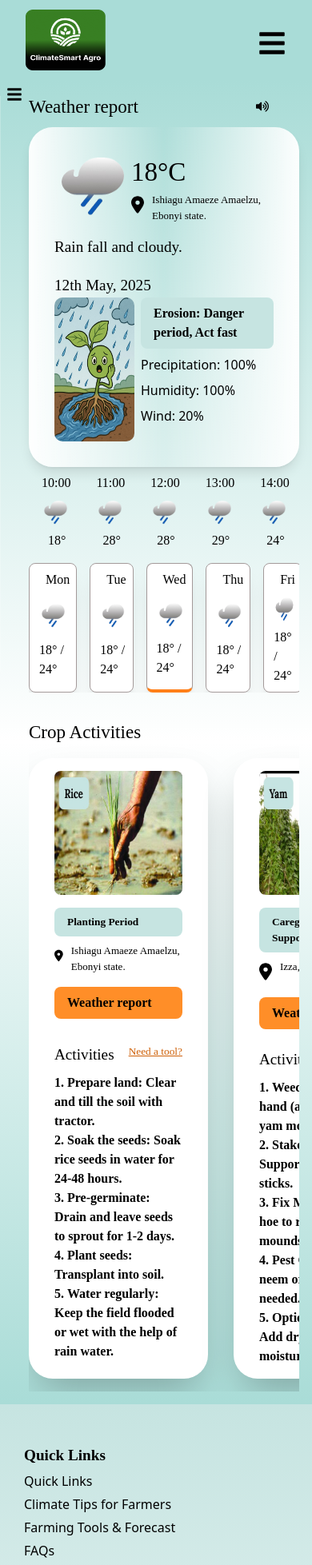
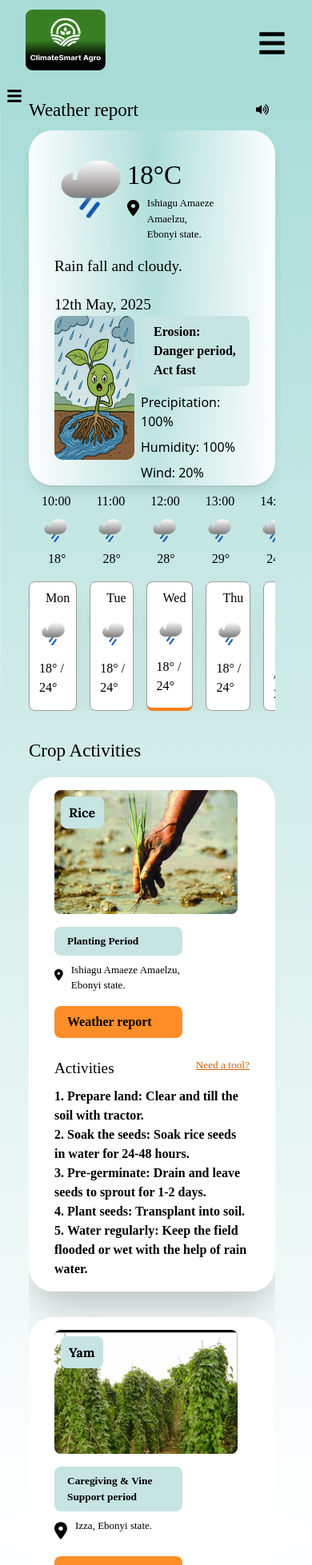
Before and after one commit to meedaah19/agro-smart-climate, a React (Vite) app: page /dashboard in a window 390 px wide. Shown: the top 1957 px of the page at 80% size. Built offline with nearby package versions, Linux system fonts and the light colour scheme.

Commit message:
restructure dashboard to make it responsive

```diff
--- a/src/components/CropActivities.jsx
+++ b/src/components/CropActivities.jsx
@@ -6,11 +6,11 @@ import cassava from '../assets/cassava.jpg';
 
 export default function CropActivities(){
     return(
-         <div className="lg:w-[1020px] h-auto lg:h-[400px] overflow-y overflow-x-auto ">
+         <div className="lg:w-[1020px] w-full h-auto lg:h-[400px] overflow-y overflow-x-auto ">
             <h5 className="font-[Poppins] text-[23.04px] font-[400]"
             >Crop Activities</h5>
 
-            <div className="lg:w-[1020px] h-auto py-[16px] flex gap-[32px] lg:h-[450px]  ">
+            <div className="lg:w-[1020px] w-full h-auto py-[16px] flex lg:flex-row flex-col gap-[32px] lg:h-[450px]  ">
 
                 <Activities
                 period='Planting Period'
--- a/src/components/Sidebar.jsx
+++ b/src/components/Sidebar.jsx
@@ -11,7 +11,7 @@ export default function Sidebar() {
 
     return (
         <div>
-            <div className="lg:hidden pt-[8px] px-2">
+            <div className="lg:hidden pt-[10px] px-2">
                 <button
                     onClick={() => setMenuOpen(!menuOpen)}
                     className="text-xl text-black"
@@ -22,7 +22,7 @@ export default function Sidebar() {
 
             <div
                 className={`lg:w-[251px] h-auto lg:h-[1024px] py-[32px] flex flex-col gap-[128px] bg-[#ffffff]
-                fixed top-30 left-0 z-50 p-4 transition-transform duration-300
+                fixed top-35 left-0 z-50 p-4 transition-transform duration-300
                 ${menuOpen ? "translate-x-0" : "-translate-x-full"}
                 lg:static lg:translate-x-0`}
             >
--- a/src/components/UI/Activities.jsx
+++ b/src/components/UI/Activities.jsx
@@ -4,20 +4,20 @@ import { Link } from "react-router-dom";
 export default function Activities({image, period, location, list1, list2, list3, list4, list5, alt}){
 
     return(
-        <div className="lg:w-[469px] h-auto lg:h-[380px] rounded-[30px] py-[16px] px-[32px] grid gap-[16px] bg-[#FFFFFF] shadow-2xl ">
+        <div className="lg:w-[469px] w-full  h-auto lg:h-[380px] rounded-[30px] py-[16px] px-[32px] grid gap-[16px] bg-[#FFFFFF] shadow-2xl ">
 
-            <div className="lg:w-[405px] h-auto lg:h-[155px] flex lg:flex-row flex-col gap-[16px]">
+            <div className="lg:w-[405px] w-full h-auto lg:h-[155px] flex lg:flex-row flex-col gap-[16px]">
                 <img className="w-[229px] h-[155px] rounded-[8px]" src={image} alt={alt} />
                 <div className="w-[160px] h-auto lg:h-[155px] grid gap-[8px] ">
                     <div className="w-[160px] h-auto lg:h-[55px] rounded-[8px] py-[8px] px-[16px] flex gap-[10px] font-[700] text-[13.33px] font-[Lora] bg-[#C6E4E1]">
                     <p>{period}</p>
                     </div>
-                    <div className="w-[160px] h-auto lg:h-[92px] flex flex-col gap-4 lg:gap-0 justify-between">
+                    <div className="lg:w-[160px] w-full h-auto lg:h-[92px] flex flex-col gap-4 lg:gap-0 justify-between">
                         <div className="flex gap-[10px]">
                             <FaLocationDot className="h-8"/>
                             <p className="font-[Lora] font-[400] text-[13px]">{location}</p>
                         </div>
-                        <div className="bg-[#FF8E28]  w-[160px] h-auto lg:h-[38px] rounded-[8px] py-[8px] px-[16px] text-[16px] font-[700] font-[Lora] ">
+                        <div className="bg-[#FF8E28]  lg:w-[160px] w-full h-auto lg:h-[38px] rounded-[8px] py-[8px] px-[16px] text-[16px] font-[700] font-[Lora] ">
                             <p>Weather report</p>
                         </div>
                     </div>
@@ -25,12 +25,12 @@ export default function Activities({image, period, location, list1, list2, list3
 
             </div>
 
-            <div className="lg:w-[405] h-auto lg:h-[189px]">
+            <div className="lg:w-[405] w-full h-auto lg:h-[189px]">
                 <div className=" flex justify-between lg:py-0 py-2">
                     <h6 className="font-[400] font-[Poppins] text-[19.2px] ">Activities</h6>
                     <Link className="text-[#CE5F05] font-[400] font-[Lora] text-[13.33px] underline ">Need a tool?</Link>
                 </div>
-                <div className="lg:w-[405px] h-auto lg:h-[160px] font-[600] font-[Lora] text-[16px] list-decimal" >
+                <div className="lg:w-[405px] w-full h-auto lg:h-[160px] font-[600] font-[Lora] text-[16px] list-decimal" >
                     <li>{list1}</li>
                     <li>{list2}</li>
                     <li>{list3}</li>
--- a/src/pages/Dashboard.jsx
+++ b/src/pages/Dashboard.jsx
@@ -8,7 +8,7 @@ export default function Dashboard(){
 
             <Sidebar/>
 
-            <div className='lg:w-[1157px] h-auto w-[350px] md:w-[800px] pr-3  lg:h-[1024px] flex flex-col gap-[32px] py-[16px]'>
+            <div className='lg:w-[1157px] h-auto w-[320px] md:w-[800px] pr-3  lg:h-[1024px] flex flex-col gap-[32px] py-[20px]'>
 
                 <WeatherReport/>
 
```
Also changed, not shown: src/components/WeatherReport.jsx (indentation only).
